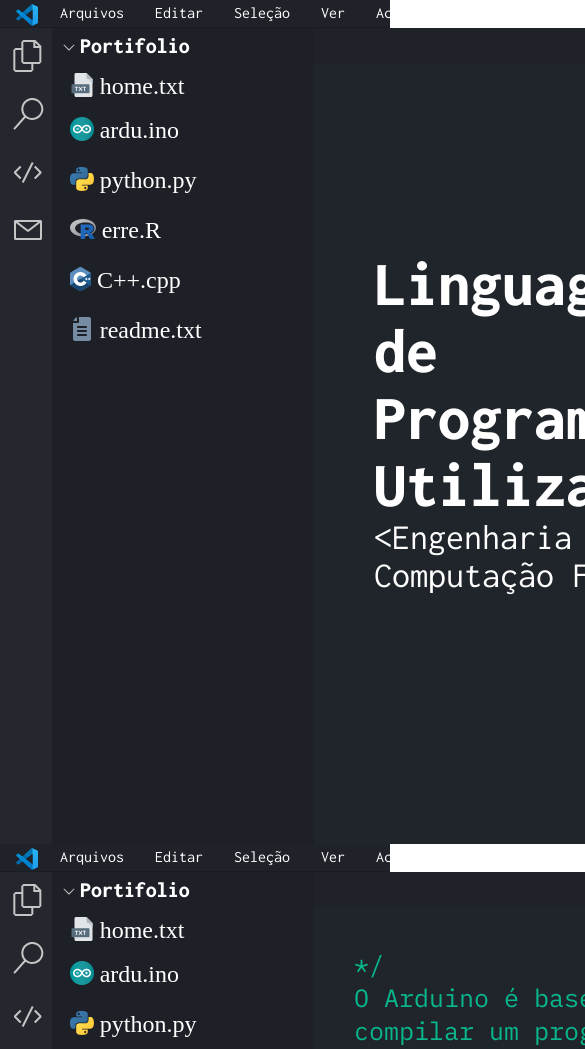
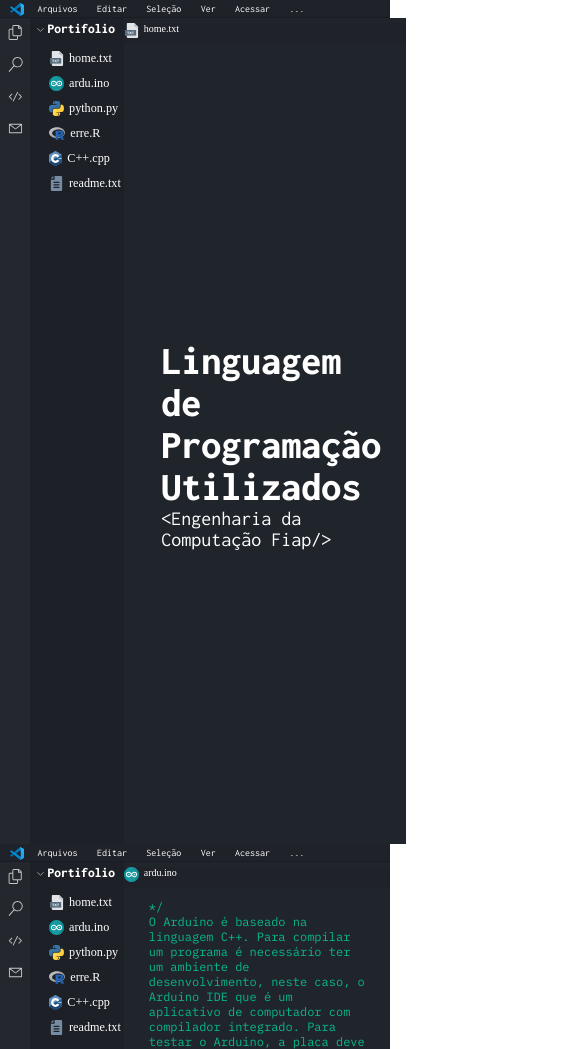
Before and after one commit to DanielFernandes2/linguagens-usadas, a plain HTML site: page index.html in a window 390 px wide. Shown: the top 1049 px of the page, 585 px wide, since content can reach past the window. Drawn offline with Linux system fonts and the light colour scheme.

Commit message:
Bugs
Botões novos
Bugs de responsividade arrumados

```diff
--- a/assets/css/style.css
+++ b/assets/css/style.css
@@ -20,49 +20,50 @@ html{
 
 .barra_superior{
     background-color: #1F2229;
-    width: 100%;
-    height: 28px;
+    width: auto;
+    height: 1.75rem;
     border-bottom: 1px solid #191C22 ;
 }
 
 .barra_icones{
-    position: relative;
     background-color: #24282E;
-    width: 52px;
-    height: calc(100vh - 28px);
+    width: 3rem;
+    height:100% scalc(100vh - 1.75rem);
 }
 
 .barra_portifolio{
     background-color: #1D2026;
-    width: 262px;
-    height: calc(100vh - 28px);
-    padding-right: 150px;
+    width: 15%;
+    height:auto calc(100vh - 1.75rem);
+    padding-right: 9.375rem;
 }
 
 .workspace{
     background-color: #20252B;
-    flex-grow: 1;
+    height:calc(100vh - 1.75rem);
+    width: 100%;
 }
 
 .workspace_header{
     background-color: #1F2229;
-    width: 100%;
-    height: 36px;
+    height: 2.25rem;
 }
 
 .workspace_content{
-    margin: 40px;
+    margin-right: 2.5rem;
+    margin-left: 2.5rem;
+    margin-bottom: 2.5rem;
+    margin-top: 1rem;
 }
 
 .titulo{
-    margin-top: 22vh;
-    margin-left: 20px;
-    margin-right: auto;
-    margin-bottom: auto;
+    margin-top: 35vh;
+    margin-left: 1.25rem;
+
 }
 
 .h1_titulo{
-    font-size: 64px;
+    font-size: 400%;
     font-family: 'Inconsolata';
     font-weight: 800;
     color: var(--text-primary);
@@ -70,111 +71,104 @@ html{
 }
 
 .span_sub_titulo{
-    font-size: 36px;
+    font-size: 200%;
     font-family: 'Inconsolata';
     font-weight: 400;
     color: var(--text-primary);
 }
 
 .icone{
-    width: 32px;
-    height: 32px;
-    margin: 12px;
+    width: 1.5rem;
+    height: 1.5rem;
+    margin: 0.75rem;
 }
 
 .icone_logo{
-    width: 22px;
-    height: 22px;
-    margin-top: 4px;
-    margin-left: 16px;
+    width: 1.375rem;
+    height: 1.375rem;
+    margin-top: 0.25rem;
+    margin-left: 1rem;
 }
 
 .span_barra_sup{
-    font-size: 16px;
+    font-size: 1rem;
     font-family: 'Inconsolata';
     color: #FFFFFF;
-    margin-top: 4px;
-    margin-left: 22px;
-    margin-bottom: 9px;
-    margin-right: 9px;
+    margin-top: 0.25rem;
+    margin-left: 1.375rem;
+    margin-bottom: 0.563rem;
+    margin-right: 0.563rem;
 }
 
 .portifolio{
-    font-size: 2.6vh;
+    font-size: 135%;
     font-weight: 800;
     color: #FFFFFF;
     font-family: 'Inconsolata';
-    padding-left: 2px;
-    padding-top: 6px;
-    height: 20px;
+    padding-left: 0.125rem;
+    padding-top: 0.375rem;
+    height: 1.25rem;
 }
 
 .portifolio_img {
-    width: 18px;
-    height: 60px;
-    margin-top: -11px;
-    margin-left: 8px;
+    width: 1.125rem;
+    height: 3.75rem;
+    margin-top: -0.688rem;
+    margin-left: 0.5rem;
 }
 
-.conteudo {
-    font-size: 24px;
-    margin-left: 150px;
+
+.espaco_botao{
+    margin-left:-6.6rem;
+    margin-top: 2.8rem;
+    font-size: 1.22rem;
 }
 
-.botao{
-    width: 26px;
-    height: 26px;
-    margin-left: -120px;
-    margin-top: 45px;
-    text-decoration: none;
-}
 
-.botao_baixo{
-    width: 32px;
-    height: 32px;
-    margin-left: -120px;
-    margin-top: 18px;
+.style_botao{
+    margin-top: 0.5rem;
+    position: relative;
+    width: 2rem;
+    height: 2rem;
     text-decoration: none;
 }
 
 .icone_botao{
-    position: relative;
-    width: 26px;
-    height: 24px;
+    width: 1.625rem;
+    height: 1.5rem;
     color: #FFFFFF;
-    font-size: 24px;
-    margin-right: 6px;
+    margin-right: 5px;
 }
 
 .escrita_botao{
     color: #FFFFFF;
-    font-size: 24px;
-    border-left: 5px;
+    border-left: 0.313rem;
 }
 
 .span_conteudo{
-    font-size: 25px;
+    color: #09B78D;
+    font-size:120%;
     font-family: 'IBM Plex Mono';
     font-weight: 400;
-    color: #09B78D;
 }
 
 .conteudo_1 {
     color: var(--fonte-conteudo1);
-    font-size: 25px;
+    font-size: 120%;
     font-family: 'IBM Plex Mono';
     font-weight: 400;
 }
 
 .conteudo_2 {
     color: var(--fonte-conteudo2);
-    font-size: 25px;
+    font-size: 120%;
     font-family: 'IBM Plex Mono';
     font-weight: 400;
 }
 
 .imagens_conteudo{
-    height: 400px;
-    margin-left: 200px;
-    margin-right: 159px;
+    width: 40%;
+    max-width: 250px;
+    margin-left: 20vw;
+    margin-right: auto;
 }
--- a/index.html
+++ b/index.html
@@ -31,21 +31,24 @@
         <nav class="barra_portifolio" style="display: flex;">
             <img src="./assets/images/chevron-down.svg" alt="Seta para baixo" class="portifolio_img">
             <p class="portifolio">Portifolio</p>
-            <nav>
-                <a href="#home" class="botao" style="display: flex;"> <img src="./assets/images/txt2.svg" class="icone_botao"> <p class="escrita_botao"> home.txt</p></a>
-                <a href="#arduino" class="botao_baixo" style="display: flex;"> <img src="./assets/images/arduino-seeklogo.com.svg" class="icone_botao"> <p class="escrita_botao"> ardu.ino</p></a>
-                <a href="#python" class="botao_baixo" style="display: flex;"> <img src="./assets/images/python-seeklogo.com.svg" class="icone_botao"> <p class="escrita_botao"> python.py</p></a>
-                <a href="#" class="botao_baixo" style="display: flex;"> <img src="./assets/images/Rlogo.svg" class="icone_botao"> <p class="escrita_botao"> erre.R</p></a>
-                <a href="#" class="botao_baixo" style="display: flex;"> <img src="./assets/images/c.svg" class="icone_botao"> <p class="escrita_botao"> C++.cpp</p></a>
-                <a href="#" class="botao_baixo" style="display: flex;"> <img src="./assets/images/file-code-7-svgrepo-com.svg" class="icone_botao"> <p class="escrita_botao"> readme.txt</p></a>
+            <nav class="espaco_botao">
+                <a href="#home" class="style_botao" style="display: flex;"> <img src="./assets/images/txt2.svg" class="icone_botao"> <p class="escrita_botao"> home.txt</p></a>
+                <a href="#arduino" class="style_botao" style="display: flex;"> <img src="./assets/images/arduino-seeklogo.com.svg" class="icone_botao"> <p class="escrita_botao"> ardu.ino</p></a>
+                <a href="#python" class="style_botao" style="display: flex;"> <img src="./assets/images/python-seeklogo.com.svg" class="icone_botao"> <p class="escrita_botao"> python.py</p></a>
+                <a href="#" class="style_botao" style="display: flex;"> <img src="./assets/images/Rlogo.svg" class="icone_botao"> <p class="escrita_botao"> erre.R</p></a>
+                <a href="#" class="style_botao" style="display: flex;"> <img src="./assets/images/c.svg" class="icone_botao"> <p class="escrita_botao"> C++.cpp</p></a>
+                <a href="#" class="style_botao" style="display: flex;"> <img src="./assets/images/file-code-7-svgrepo-com.svg" class="icone_botao"> <p class="escrita_botao"> readme.txt</p></a>
+            </nav>
+            <div class="background_pagina_selecionada">
 
-            </nav>
+            </div>
 
 
         </nav>
 
         <div class="workspace">
             <div class="workspace_header">
+                <a href="#home" class="style_botao" style="display: flex;"> <img src="./assets/images/txt2.svg" class="icone_botao"> <p class="escrita_botao"> home.txt</p></a>
 
             </div>
 
@@ -86,25 +89,22 @@
             <p class="portifolio">Portifolio</p>
 
             <nav style="display: flex;">
-                <nav>
-                    <a href="#home" class="botao" style="display: flex;"> <img src="./assets/images/txt2.svg" class="icone_botao"> <p class="escrita_botao"> home.txt</p></a>
-                    <a href="#arduino" class="botao_baixo" style="display: flex;"> <img src="./assets/images/arduino-seeklogo.com.svg" class="icone_botao"> <p class="escrita_botao"> ardu.ino</p></a>
-                    <a href="#python" class="botao_baixo" style="display: flex;"> <img src="./assets/images/python-seeklogo.com.svg" class="icone_botao"> <p class="escrita_botao"> python.py</p></a>
-                    <a href="#" class="botao_baixo" style="display: flex;"> <img src="./assets/images/Rlogo.svg" class="icone_botao"> <p class="escrita_botao"> erre.R</p></a>
-                    <a href="#" class="botao_baixo" style="display: flex;"> <img src="./assets/images/c.svg" class="icone_botao"> <p class="escrita_botao"> C++.cpp</p></a>
-                    <a href="#" class="botao_baixo" style="display: flex;"> <img src="./assets/images/file-code-7-svgrepo-com.svg" class="icone_botao"> <p class="escrita_botao"> readme.txt</p></a>
+                <nav class="espaco_botao">
+                    <a href="#home" class="style_botao" style="display: flex;"> <img src="./assets/images/txt2.svg" class="icone_botao"> <p class="escrita_botao"> home.txt</p></a>
+                    <a href="#arduino" class="style_botao" style="display: flex;"> <img src="./assets/images/arduino-seeklogo.com.svg" class="icone_botao"> <p class="escrita_botao"> ardu.ino</p></a>
+                    <a href="#python" class="style_botao" style="display: flex;"> <img src="./assets/images/python-seeklogo.com.svg" class="icone_botao"> <p class="escrita_botao"> python.py</p></a>
+                    <a href="#" class="style_botao" style="display: flex;"> <img src="./assets/images/Rlogo.svg" class="icone_botao"> <p class="escrita_botao"> erre.R</p></a>
+                    <a href="#" class="style_botao" style="display: flex;"> <img src="./assets/images/c.svg" class="icone_botao"> <p class="escrita_botao"> C++.cpp</p></a>
+                    <a href="#" class="style_botao" style="display: flex;"> <img src="./assets/images/file-code-7-svgrepo-com.svg" class="icone_botao"> <p class="escrita_botao"> readme.txt</p></a>
                 </nav>
 
-
             </nav>
-
-
-
 
         </div>
 
         <div class="workspace">
             <div class="workspace_header">
+                <a href="#arduino" class="style_botao" style="display: flex;"> <img src="./assets/images/arduino-seeklogo.com.svg" class="icone_botao"> <p class="escrita_botao"> ardu.ino</p></a>
 
 
             </div>
@@ -146,13 +146,13 @@
             <p class="portifolio">Portifolio</p>
 
             <nav style="display: flex;">
-                <nav>
-                    <a href="#home" class="botao" style="display: flex;"> <img src="./assets/images/txt2.svg" class="icone_botao"> <p class="escrita_botao"> home.txt</p></a>
-                    <a href="#arduino" class="botao_baixo" style="display: flex;"> <img src="./assets/images/arduino-seeklogo.com.svg" class="icone_botao"> <p class="escrita_botao"> ardu.ino</p></a>
-                    <a href="#python" class="botao_baixo" style="display: flex;"> <img src="./assets/images/python-seeklogo.com.svg" class="icone_botao"> <p class="escrita_botao"> python.py</p></a>
-                    <a href="#" class="botao_baixo" style="display: flex;"> <img src="./assets/images/Rlogo.svg" class="icone_botao"> <p class="escrita_botao"> erre.R</p></a>
-                    <a href="#" class="botao_baixo" style="display: flex;"> <img src="./assets/images/c.svg" class="icone_botao"> <p class="escrita_botao"> C++.cpp</p></a>
-                    <a href="#" class="botao_baixo" style="display: flex;"> <img src="./assets/images/file-code-7-svgrepo-com.svg" class="icone_botao"> <p class="escrita_botao"> readme.txt</p></a>
+                <nav class="espaco_botao">
+                    <a href="#home" class="style_botao" style="display: flex;"> <img src="./assets/images/txt2.svg" class="icone_botao"> <p class="escrita_botao"> home.txt</p></a>
+                    <a href="#arduino" class="style_botao" style="display: flex;"> <img src="./assets/images/arduino-seeklogo.com.svg" class="icone_botao"> <p class="escrita_botao"> ardu.ino</p></a>
+                    <a href="#python" class="style_botao" style="display: flex;"> <img src="./assets/images/python-seeklogo.com.svg" class="icone_botao"> <p class="escrita_botao"> python.py</p></a>
+                    <a href="#" class="style_botao" style="display: flex;"> <img src="./assets/images/Rlogo.svg" class="icone_botao"> <p class="escrita_botao"> erre.R</p></a>
+                    <a href="#" class="style_botao" style="display: flex;"> <img src="./assets/images/c.svg" class="icone_botao"> <p class="escrita_botao"> C++.cpp</p></a>
+                    <a href="#" class="style_botao" style="display: flex;"> <img src="./assets/images/file-code-7-svgrepo-com.svg" class="icone_botao"> <p class="escrita_botao"> readme.txt</p></a>
                 </nav>
 
 
@@ -165,15 +165,16 @@
 
         <div class="workspace">
             <div class="workspace_header">
+                <a href="#python" class="style_botao" style="display: flex;"> <img src="./assets/images/python-seeklogo.com.svg" class="icone_botao"> <p class="escrita_botao"> python.py</p></a>
 
 
             </div>
             <div class="workspace_content">
-                <span class="conteudo_1">1 # O Python é uma linguagem de programação amplamente usada em aplicações da Web, desenvolvimento de software, ciência de dados e machine <br>2 # learning(ML). <br>
-                    3 # Os desenvolvedores usam o Python porque é eficiente e fácil de aprender e pode ser executada em muitas plataformas diferentes. <br> <br>
-                    4 # A linguagem oferece recursos como tipagem dinâmica e forte (tipo de dado do valor deve ser do mesmo tipo da variável), orientação a <br>5 # objetos, multi-paradigmas (programação funcional e imperativa), além de recursos
-                    poderosos em biblioteca padrão e via módulos e <br>5 # frameworks desenvolvidos pela comunidade. Seu código é aberto e a utilização é gratuita, rodando em praticamente qualquer sistema <br>6 # operacional. <br> <br>
-                    7 # Durante o ano utilizamos o Python para fazer alguns códigos com temas específicos por exemplo notas de uma escola, para ver se o aluno <br>8 #  bateu a media escolar.
+                <span class="conteudo_1">O Python é uma linguagem de programação amplamente usada em aplicações da Web, desenvolvimento de software, ciência de dados e machine learning(ML).
+                    Os desenvolvedores usam o Python porque é eficiente e fácil de aprender e pode ser executada em muitas plataformas diferentes. <br> <br>A linguagem oferece recursos como tipagem dinâmica e forte
+                    (tipo de dado do valor deve ser do mesmo tipo da variável), orientação a objetos, multi-paradigmas (programação funcional e imperativa), além de recursos
+                    poderosos em biblioteca padrão e via módulos e frameworks desenvolvidos pela comunidade. Seu código é aberto e a utilização é gratuita, rodando em praticamente qualquer sistema operacional. <br> <br>
+                    Durante o ano utilizamos o Python para fazer alguns códigos com temas específicos por exemplo notas de uma escola, para ver se o aluno bateu a media escolar.
                 </span>
             </div>
             <img src="./assets/images/pycharm_ide.svg" alt="foto do aplicatico de programação do python" class="imagens_conteudo">
```
